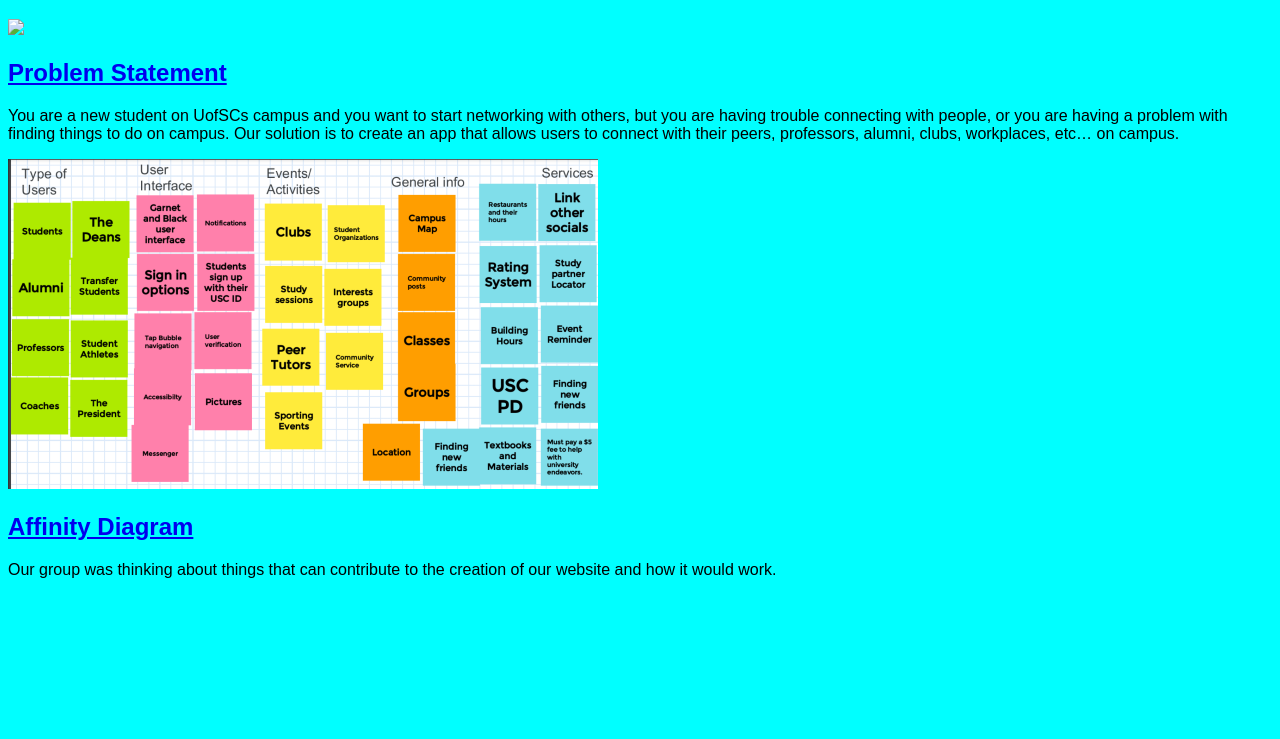
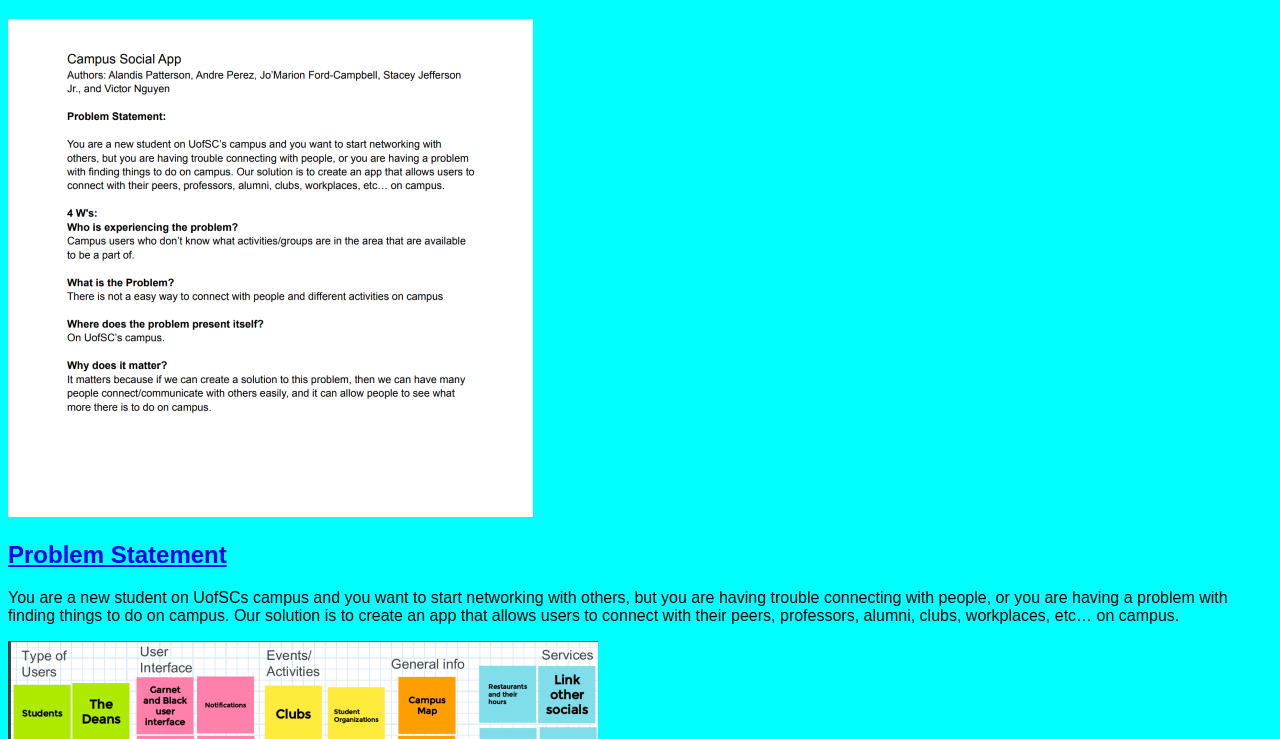
Before and after one commit to Jomarion103/Jomarion103.github.io, a plain HTML site: page index.html in a window 1280 px wide. Shown: the part 61-800 px from the top of the page. Drawn offline with Linux system fonts and the light colour scheme.

Commit message:
Add files via upload

```diff
--- a/index.html
+++ b/index.html
@@ -9,7 +9,7 @@
 
         <!-- Problem Statement Assignment-->
         <section class="assignment">
-            <a href="Files/CSCE 190 PDF of Problem Statement sheet.pdf"><img src="images/Screenshot 2022-09-18 033227.png"></a>
+            <a href="Files/CSCE 190 PDF of Problem Statement sheet.pdf"><img src="Images/problem-statement.png"></a>
 <section class="ass-details">
     <a href="Files/CSCE 190 PDF of Problem Statement sheet.pdf"><h2>Problem Statement</h2></a>
 <p>You are a new student on UofSCs campus and you want to start networking with
```
